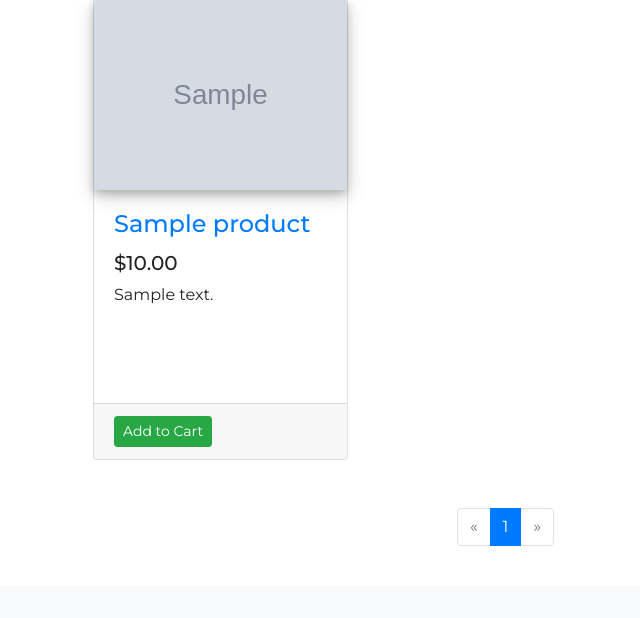
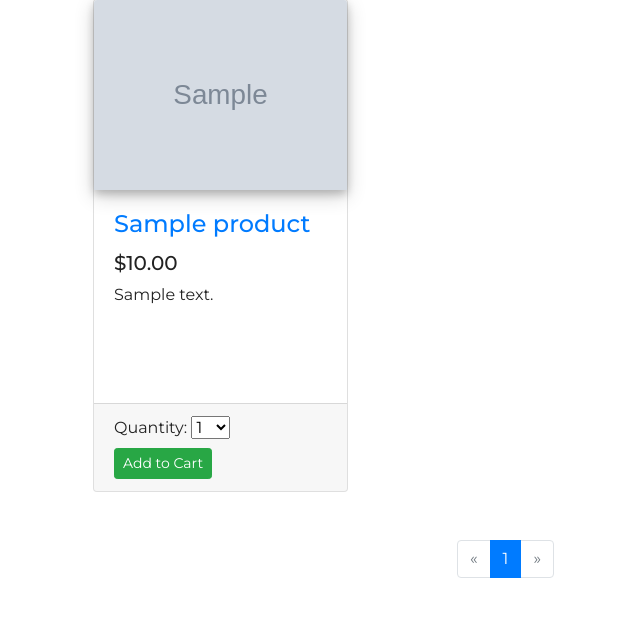
Before and after one commit to pdadhikary/flask-pet-store, a Flask app: page /products/ in a window 1280 px wide. Shown: the part 628-1246 px from the top of the page, without its empty margins (277-917 px from the left). Before the commit the page ends 1174 px from the top, so only its background shows below. Run offline with Flask 2, Linux system fonts and the light colour scheme; tables that the repository leaves empty hold one stand-in row (values such as "Sample post"); grey boxes marked "Sample" are stand-in pictures; some libraries are stand-ins or nearby versions.

```diff
--- /dev/null
+++ b/flask_pet_store/product/templates/product/includes/product_card.html
@@ -0,0 +1,26 @@
+<div class="col-lg-4 col-md-6 mb-4">
+    <div class="card h-100">
+        <a href="#"><img class="card-img-top product-image"
+                         src="{{ url_for('static', filename='img/uploads/product_images/'
+                                                  + product.product_image) }}"
+                         alt="product image for {{ product.name }}"
+                         style="max-height: 200px; object-fit: contain"/></a>
+        <div class="card-body">
+            <h4 class="card-title"><a href="#">{{ product.name }}</a></h4>
+            <h5>${{ product.price }}</h5>
+            <p class="card-text"
+               style="height: 100px; overflow: hidden; text-overflow: ellipsis;">{{ product.description }}</p>
+        </div>
+        <div class="card-footer">
+            <label for="quantity-{{ product.id }}">Quantity:</label>
+            <select name="quantity" id="quantity-{{ product.id }}">
+                {% for option in range([product.quantity, 10]|min) %}
+                    <option value="{{ option + 1 }}">{{ option + 1 }}</option>
+                {% endfor %}
+            </select>
+            <a productId="{{ product.id }}"
+               productName="{{ product.name }}"
+               class="add-to-cart btn btn-sm btn-success">Add to Cart</a>
+        </div>
+    </div>
+</div>
--- a/flask_pet_store/product/templates/product/index.html
+++ b/flask_pet_store/product/templates/product/index.html
@@ -46,23 +46,7 @@
                 {% endif %}
                 <div class="row my-4">
                     {% for product in products.items %}
-
-                        <div class="col-lg-4 col-md-6 mb-4">
-                            <div class="card h-100">
-                                <a href="#"><img class="card-img-top product-image"
-                                                 src="{{ url_for('static', filename='img/uploads/product_images/'
-                                                  + product.product_image) }}"
-                                                 alt="product image for {{ product.name }}"
-                                                 style="max-height: 200px; object-fit: contain"/></a>
-                                <div class="card-body">
-                                    <h4 class="card-title"><a href="#">{{ product.name }}</a></h4>
-                                    <h5>${{ product.price }}</h5>
-                                    <p class="card-text"
-                                       style="height: 100px; overflow: hidden; text-overflow: ellipsis;">{{ product.description }}</p>
-                                </div>
-                                <div class="card-footer"><a class="btn btn-sm btn-success">Add to Cart</a></div>
-                            </div>
-                        </div>
+                        {% include 'product/includes/product_card.html' %}
                     {% endfor %}
                 </div>
                 {% include 'product/includes/pagination.html' %}
```
Also changed, not shown: flask_pet_store/static/js/form_validation.js (deleted, +0 -18 lines), flask_pet_store/static/img/uploads/product_images/XxEYEEoBDAR6Cndd.jpeg (deleted), flask_pet_store/static/img/uploads/product_images/eF2dqwwGjQsOBkI0.jpg (added).
